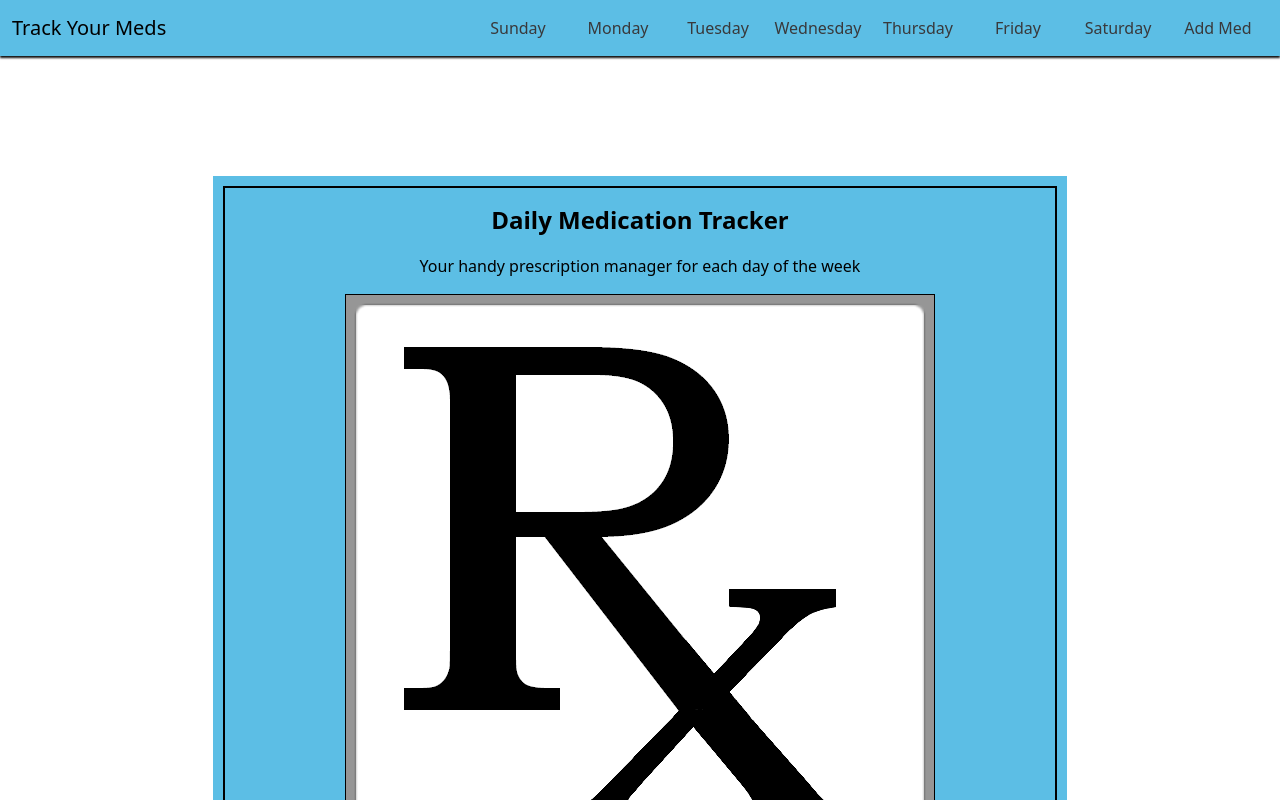
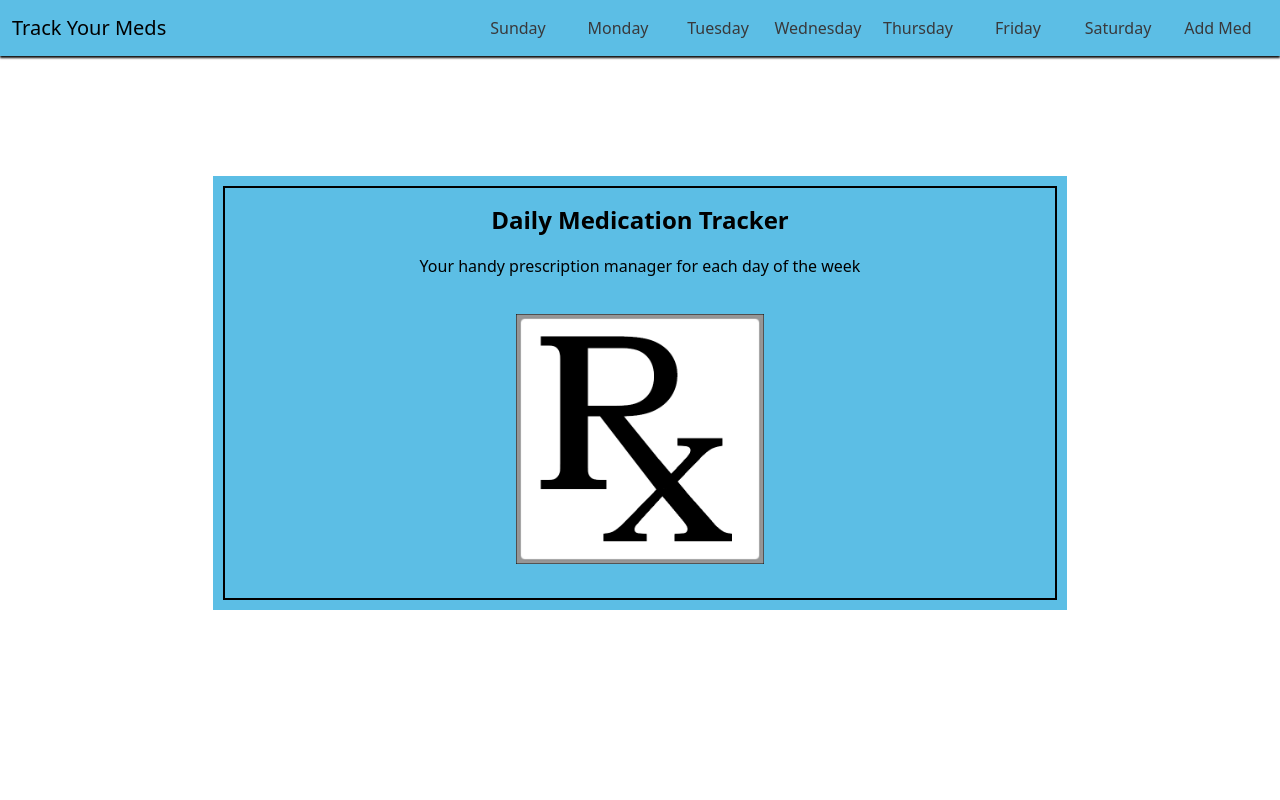
Before and after one commit to pdimaano/med-tracker, a React (Create React App) app: page / in a window 1280 px wide. Built offline with nearby package versions, Linux system fonts and the light colour scheme; data requests are answered from the project's data file.

Commit message:
updated css for image size and margins

```diff
--- a/src/index.css
+++ b/src/index.css
@@ -12,3 +12,8 @@ code {
   font-family: Menlo, Monaco, Consolas, "Courier New",
     monospace;
 }
+
+.rx-image {
+  height: 250px;
+  margin: 20px 20px;
+}
```
